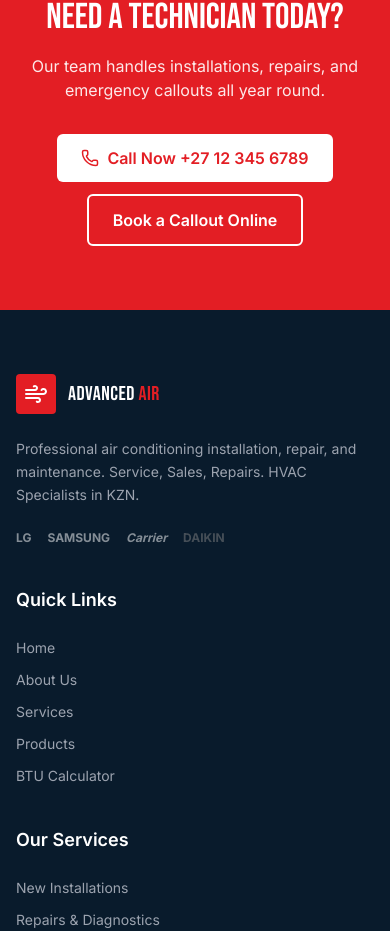
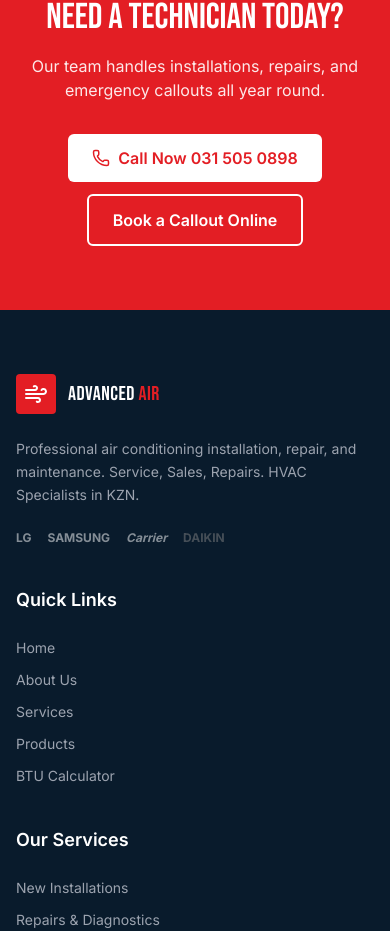
Before and after one commit to ST10441359/HvacWebsite, a React (Vite) app: page / in a window 390 px wide. Shown: the part 2510-3441 px from the top of the page. Built offline with nearby package versions, Linux system fonts and the light colour scheme; no server answers.

Commit message:
Edited Phone Numbers

```diff
--- a/src/pages/BookCallout.tsx
+++ b/src/pages/BookCallout.tsx
@@ -54,7 +54,7 @@
             Request an engineer visit for emergency repairs, maintenance, or diagnostics.
           </p>
           <div className="text-brand-red font-semibold flex items-center justify-center gap-2">
-            <Phone size={18} /> Emergency? Call +27 12 345 6789
+            <Phone size={18} /> Emergency? Call 031 505 0898
           </div>
         </div>
       </section>
--- a/src/pages/Home.tsx
+++ b/src/pages/Home.tsx
@@ -172,10 +172,10 @@
           </p>
           <div className="flex flex-wrap gap-3 justify-center">
             <a
-              href="tel:+27123456789"
+              href="tel: 031 505 0898"
               className="bg-white text-brand-red font-semibold px-6 py-3 rounded-md flex items-center gap-2"
             >
-              <Phone size={18} /> Call Now +27 12 345 6789
+              <Phone size={18} /> Call Now 031 505 0898
             </a>
             <Link to="/callout" className="btn-outline">Book a Callout Online</Link>
           </div>
--- a/src/pages/Services.tsx
+++ b/src/pages/Services.tsx
@@ -93,7 +93,7 @@
               href="tel:+27123456789"
               className="bg-white text-brand-red font-semibold px-6 py-3 rounded-md flex items-center gap-2"
             >
-              <Phone size={18} /> +27 12 345 6789
+              <Phone size={18} /> 031 505 0898
             </a>
             <Link to="/callout" className="btn-outline">Book Emergency Callout</Link>
           </div>
```
